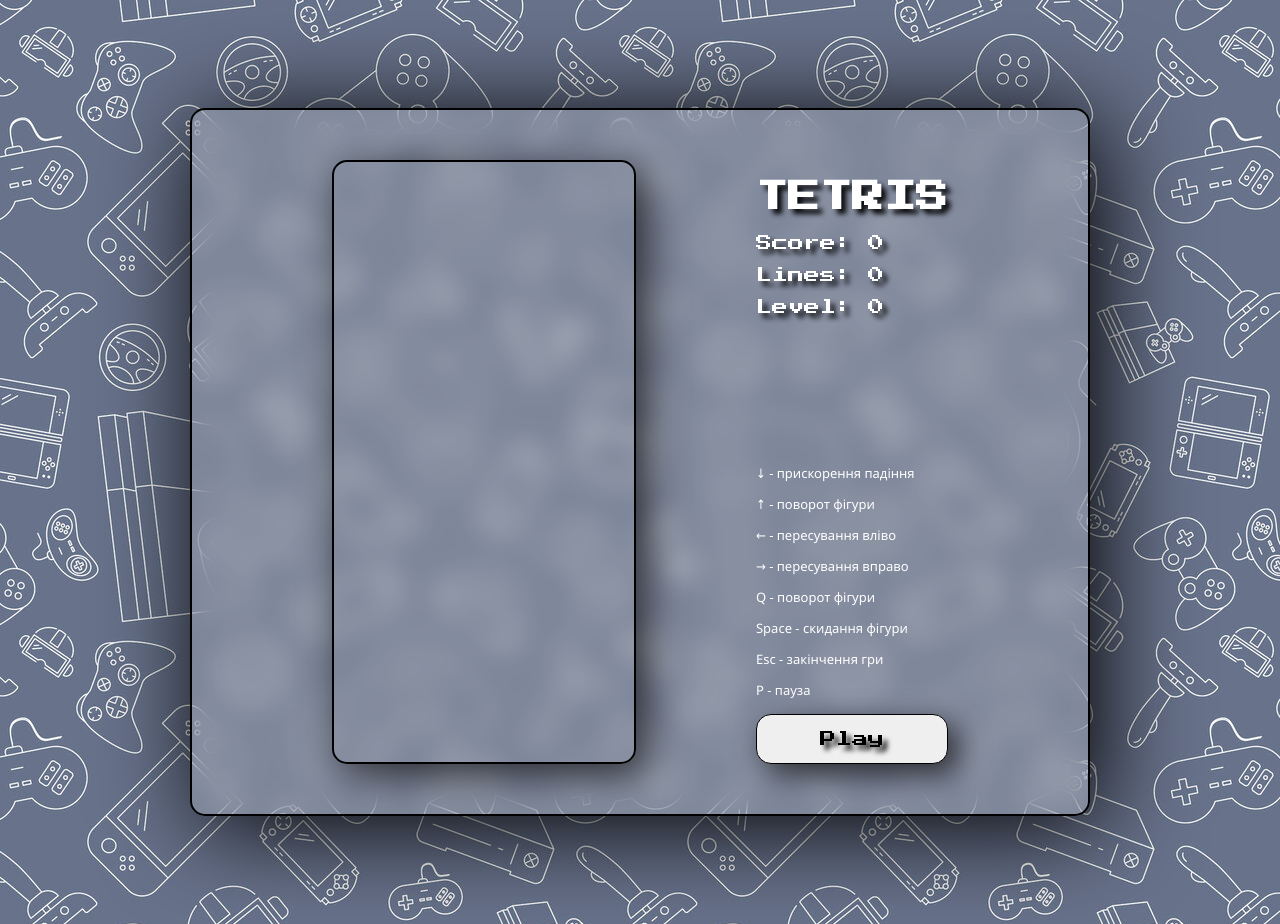
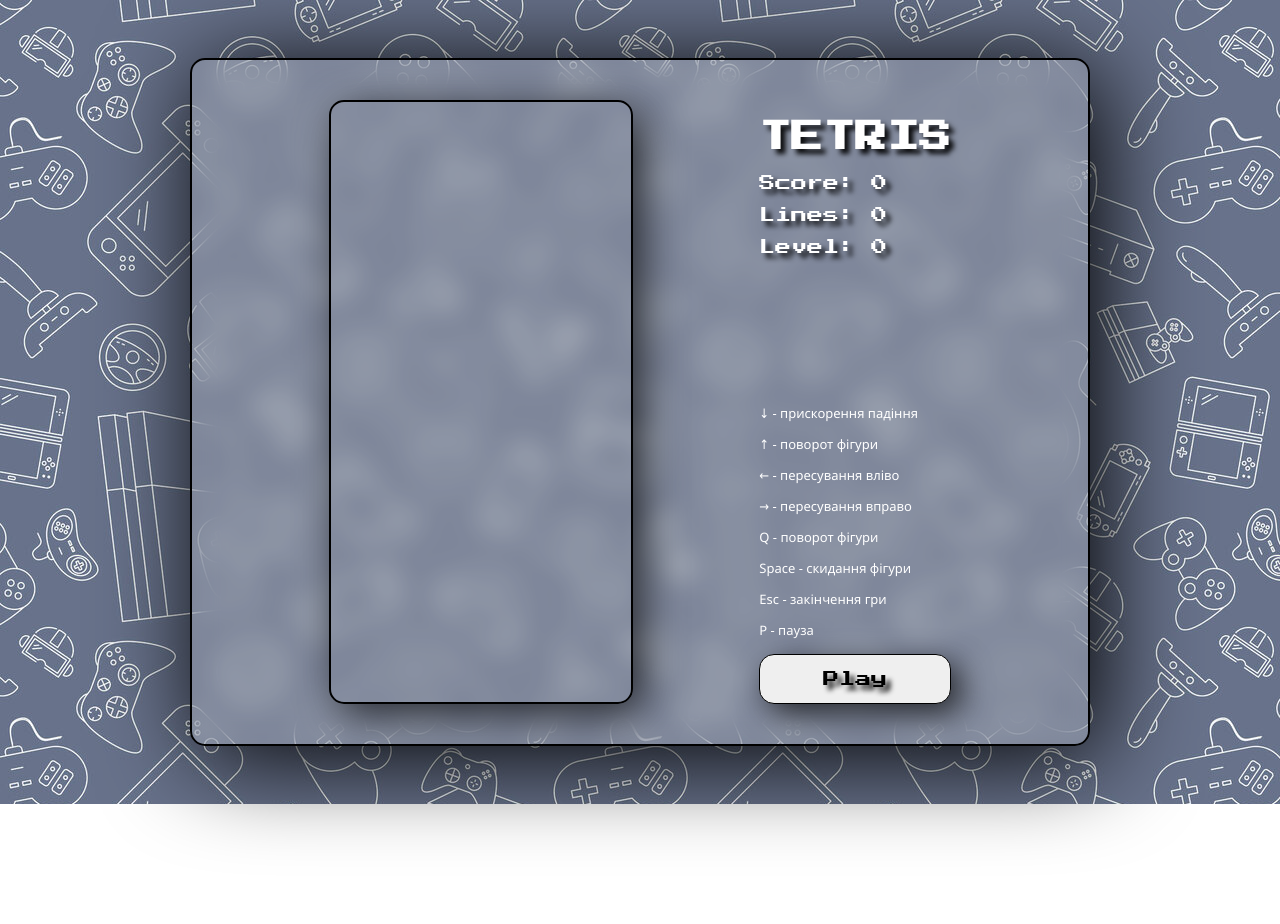
Before and after one commit to frozzik1/tetris_course_project, a plain HTML site: page index.html in a window 1280 px wide. After the commit the page ends 804 px from the top, so only its background shows below. Drawn offline with Linux system fonts and the light colour scheme.

Commit message:
Update styles.css

```diff
--- a/styles.css
+++ b/styles.css
@@ -22,8 +22,8 @@ body{
   border: 2px solid rgb(0, 0, 0);
   border-radius: 15px;
   width: 900px;
-  padding: 50px 20px;
-  margin: 100px auto;
+  padding: 40px 10px;
+  margin: 50px auto;
   display: flex;
   justify-content: space-evenly;
   backdrop-filter: blur(13px);
@@ -48,9 +48,7 @@ justify-content: center;
   border: solid 2px rgb(0, 0, 0);
   border-radius: 15px;
   box-shadow: 10px 10px 40px rgba(0, 0, 0, 0.7);
-
 }
-
 .play-button {
   height: 50px;
   width: 100%;
```
